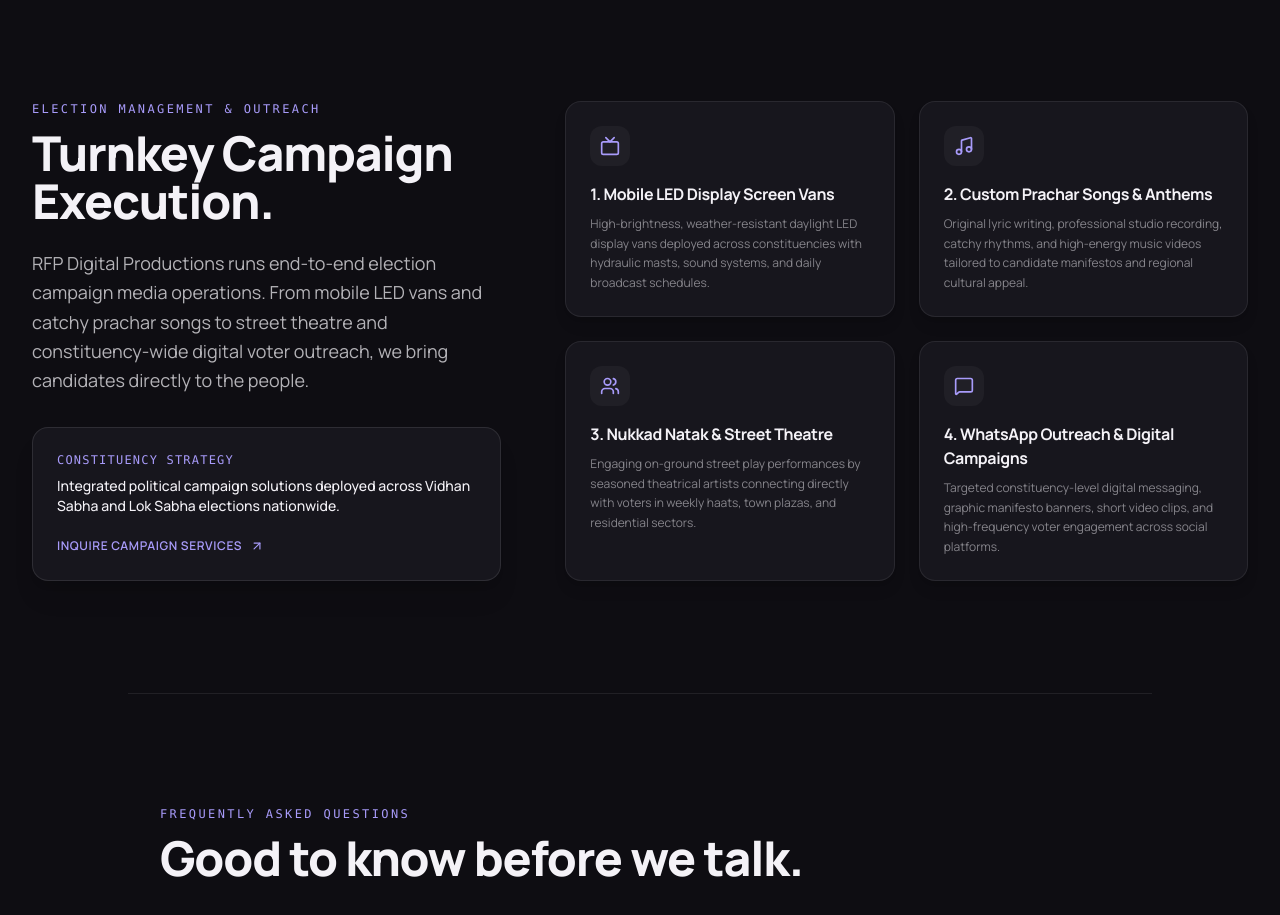
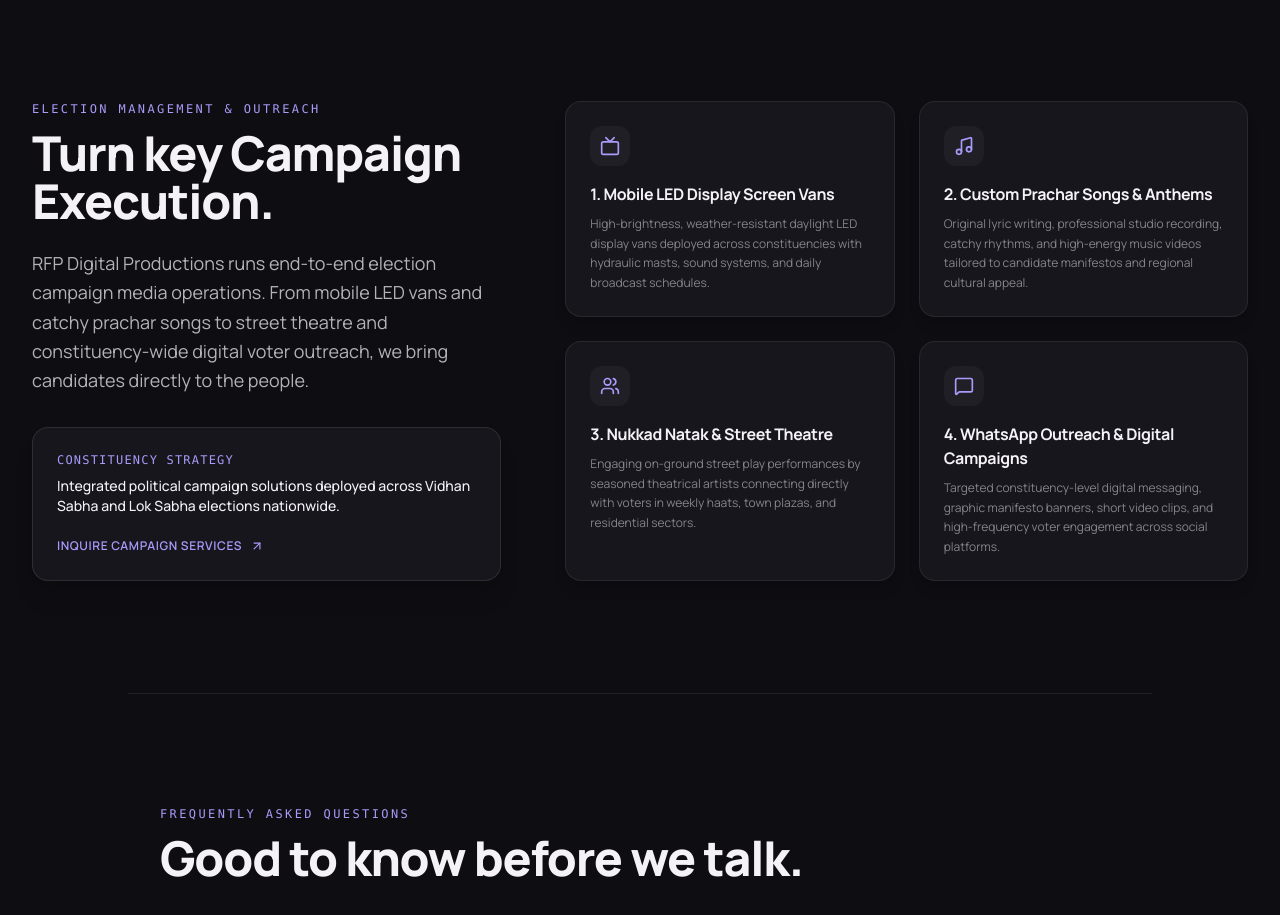
Before and after one commit to 11mdasjad/rip, a Next.js app: page / in a window 1280 px wide. Shown: the part 7780-8695 px from the top of the page. Built offline with nearby package versions, Linux system fonts and the light colour scheme.

Commit message:
Update heading to 'Turn key Campaign Execution.'

```diff
--- a/src/components/KiWorkflows.tsx
+++ b/src/components/KiWorkflows.tsx
@@ -40,7 +40,7 @@
             Election Management &amp; Outreach
           </span>
           <h2 className="text-3xl sm:text-4xl lg:text-5xl font-extrabold tracking-tight text-[#f4f2f7] mb-6">
-            Turnkey Campaign Execution.
+            Turn key Campaign Execution.
           </h2>
           <p className="text-base sm:text-lg text-[#f4f2f7b8] leading-relaxed mb-8">
             RFP Digital Productions runs end-to-end election campaign media operations. From mobile LED vans and catchy prachar songs to street theatre and constituency-wide digital voter outreach, we bring candidates directly to the people.
```
